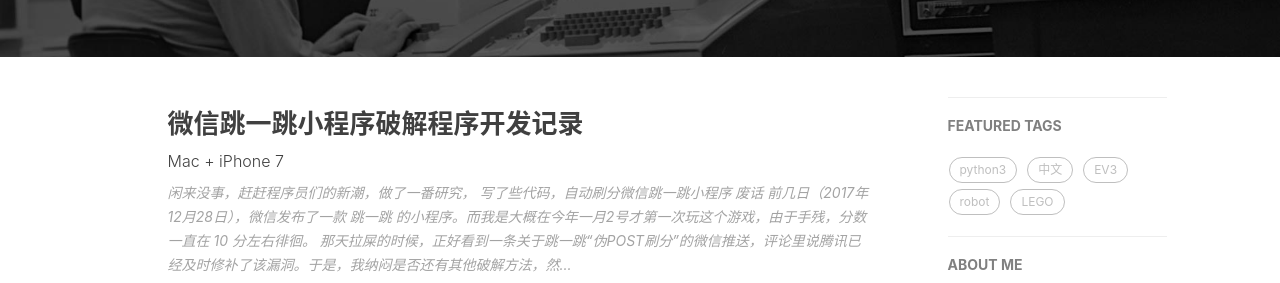
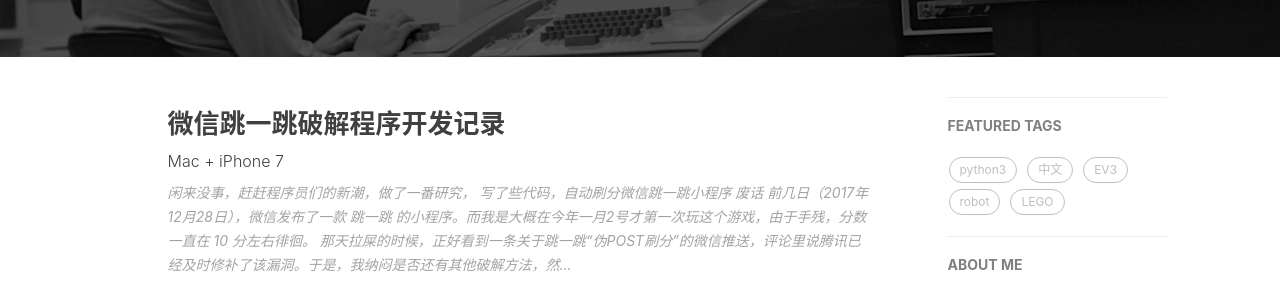
Before and after one commit to by-the-w3i/by-the-w3i.github.io, a Jekyll site: the page built from index.html, in a window 1280 px wide. Shown: the part 361-644 px from the top of the page. Built offline with Jekyll 4.4.1, drawn with Linux system fonts in a browser that asks for light colours; nearby versions of some CDN libraries; the list of posts is cut into pages by our own code; comment, search, counter and statistics services are not loaded.

Commit message:
change title

```diff
--- a/_posts/2018-01-04-WeChat-JumpGame.md
+++ b/_posts/2018-01-04-WeChat-JumpGame.md
@@ -1,6 +1,6 @@
 ---
 layout:     post
-title:      "微信跳一跳小程序破解程序开发记录"
+title:      "微信跳一跳破解程序开发记录"
 subtitle:   "Mac + iPhone 7"
 author:     "bythew3i"
 header-img: "img/post/20180104/jumpgame_bg.png"
@@ -45,7 +45,7 @@
 
 > 发现这个 `WDA` 和我之前开发抢课软件用到的 `ChromeDriver` 异曲同工。以后也将更方便我做此类自动化项目。
 
-<a name="analyze"></a>
+
 ##### 整体思路
 - 跳之前，拍一张游戏截图传到电脑
 - 算法识别 `棋子位置` 和 `目的地中心位置` （也就是下个着陆点）
@@ -53,6 +53,8 @@
 - 同过 WDA 控制 iPhone 完成跳跃
 - 回到第一步
 
+
+<a name="analyze"></a>
 ##### 数据分析
 
 > 此过程简单解释了 数据分析，完成 [安装 WDA](#wda)的读者可直接跳至 [使用说明](#intro)
```
Also changed, not shown: other parts of _posts/2018-01-04-WeChat-JumpGame.md (+1 -1 lines).
